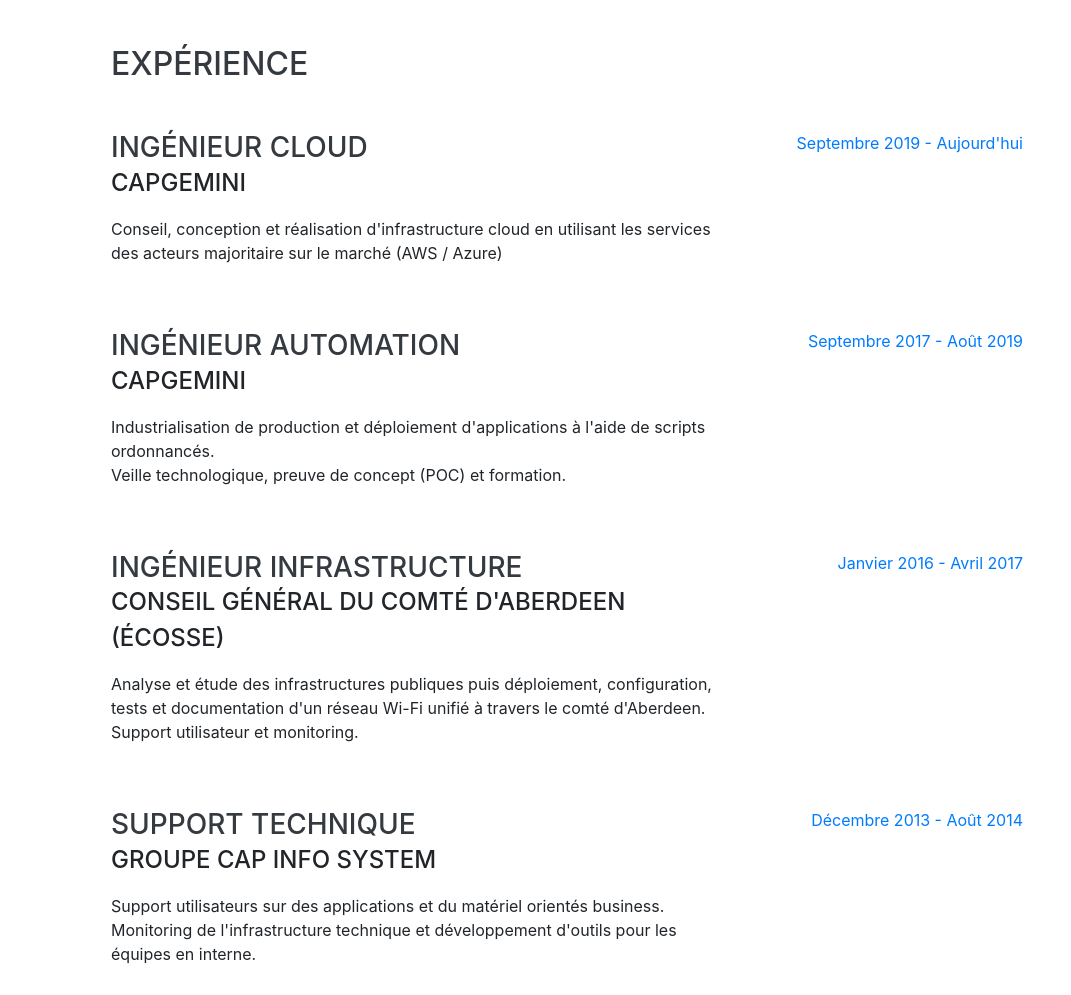
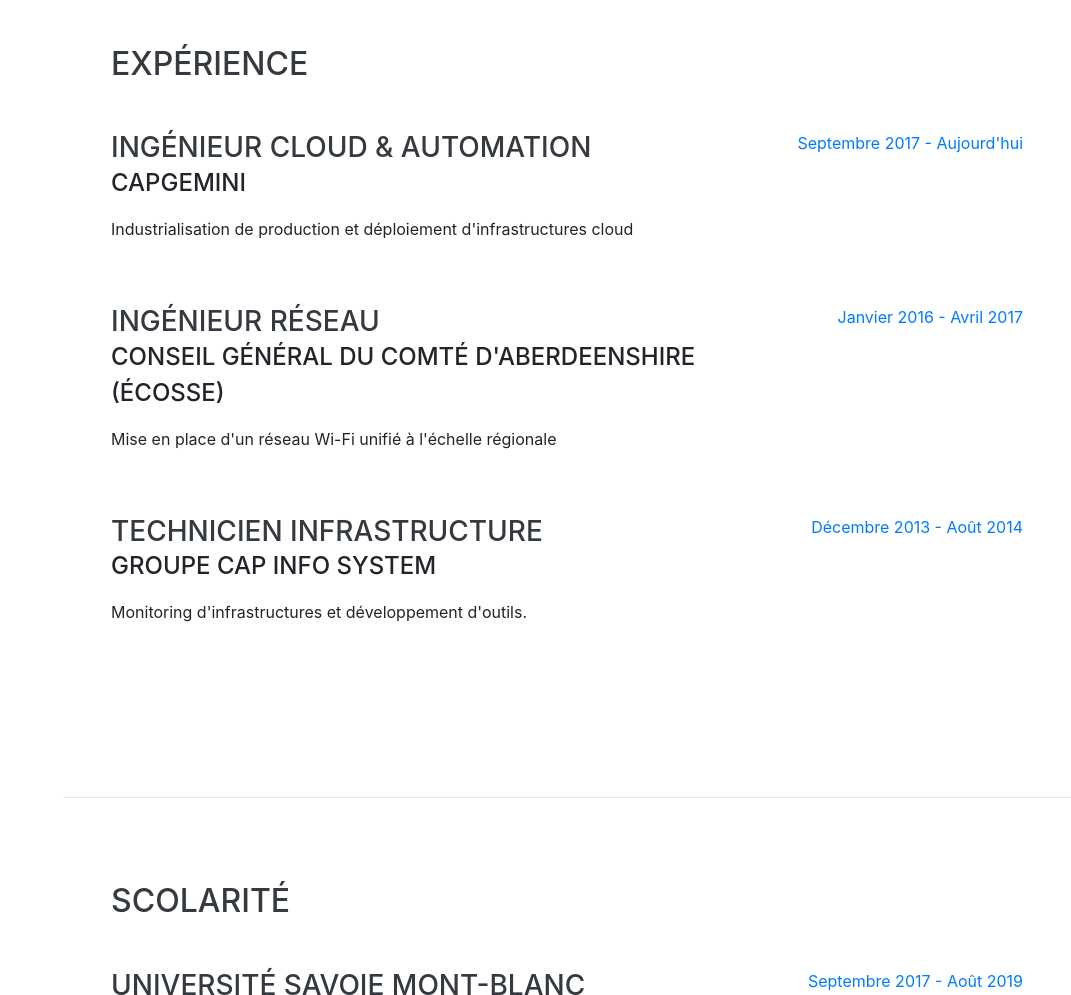
Before and after one commit to William-LP/portfolio, a website with bundled scripts: page index.html in a window 1280 px wide. Shown: the part 804-1799 px from the top of the page, without its empty margins (209-1280 px from the left). Built offline with nearby package versions, Linux system fonts and the light colour scheme; a web font is replaced by a local one.

Commit message:
experiences updates

```diff
--- a/index.html
+++ b/index.html
@@ -134,28 +134,6 @@
     <section class="resume-section p-3 p-lg-5 d-flex justify-content-center" id="experience">
       <div class="w-100">
         <h2 class="mb-5" data-tag="experience"></h2>
-
-        <div class="resume-item d-flex flex-column flex-md-row justify-content-between mb-5">
-          <div class="resume-content">
-            <h3 class="mb-0" data-tag="experience-5-position"></h3>
-            <div class="subheading mb-3" data-tag="experience-5-company"></div>
-            <p data-tag="experience-5-description"></p>
-          </div>
-          <div class="resume-date text-md-right">
-            <span class="text-primary" data-tag="experience-5-date"></span>
-          </div>
-        </div>
-
-        <div class="resume-item d-flex flex-column flex-md-row justify-content-between mb-5">
-          <div class="resume-content">
-            <h3 class="mb-0" data-tag="experience-4-position"></h3>
-            <div class="subheading mb-3" data-tag="experience-4-company"></div>
-            <p data-tag="experience-4-description"></p>
-          </div>
-          <div class="resume-date text-md-right">
-            <span class="text-primary" data-tag="experience-4-date"></span>
-          </div>
-        </div>
 
         <div class="resume-item d-flex flex-column flex-md-row justify-content-between mb-5">
           <div class="resume-content">
--- a/lang/fr.json
+++ b/lang/fr.json
@@ -8,26 +8,18 @@
     "softskills": "Savoir-Être",
     "language": "English",
     "about-1": "Experimenté dans la création et l'ordonancement de scripts dans un soucis d'optimisation des ressources humaines. <br /> J'aimerais en apprendre plus sur les methodologies de travail orientées DevOps.",
-    "experience-5-position": "Ingénieur Cloud",
-    "experience-5-company": "Capgemini",
-    "experience-5-description": "Conseil, conception et réalisation d'infrastructure cloud en utilisant les services des acteurs majoritaire sur le marché (AWS / Azure)",
-    "experience-5-date": "Septembre 2019 - Aujourd'hui",
-    "experience-4-position": "Ingénieur Automation",
-    "experience-4-company": "Capgemini",
-    "experience-4-description": "Industrialisation de production et déploiement d'applications à l'aide de scripts ordonnancés. <br /> Veille technologique, preuve de concept (POC) et formation.",
-    "experience-4-date": "Septembre 2017 - Août 2019",
-    "experience-3-position": "Ingénieur Infrastructure",
-    "experience-3-company": "Conseil général du comté d'Aberdeen (Écosse)",
-    "experience-3-description": "Analyse et étude des infrastructures publiques puis déploiement, configuration, tests et documentation d'un réseau Wi-Fi unifié à travers le comté d'Aberdeen. <br />Support utilisateur et monitoring.",
-    "experience-3-date": "Janvier 2016 - Avril 2017",
-    "experience-2-position": "Support Technique",
-    "experience-2-company": "Groupe Cap Info System",
-    "experience-2-description": "Support utilisateurs sur des applications et du matériel orientés business. <br />Monitoring de l'infrastructure technique et développement d'outils pour les équipes en interne.",
-    "experience-2-date": "Décembre 2013 - Août 2014",
-    "experience-1-position": "Stages, &amp; Intérim",
-    "experience-1-company": "France &amp; Étranger",
-    "experience-1-description": "Découvertes d'emplois et de rôles variés au travers d'entreprises très différentes, allant de TPE de 2 salariés aux multinationales; du domaine public ou privé; en B2B, B2C ou en laboratoire de recherche. <br /> Missions allant de 3 semaines à 4 mois, en France et au Royaume Uni, m'enseignant au fil du temps les rudiments du travail en équipe, la relation client et différentes méthodologies de travail.",
-    "experience-1-date": "Septembre 2008 - Juin 2015",
+    "experience-3-position": "Ingénieur Cloud & Automation",
+    "experience-3-company": "Capgemini",
+    "experience-3-description": "Industrialisation de production et déploiement d'infrastructures cloud",
+    "experience-3-date": "Septembre 2017 - Aujourd'hui",
+    "experience-2-position": "Ingénieur Réseau",
+    "experience-2-company": "Conseil général du comté d'Aberdeenshire (Écosse)",
+    "experience-2-description": "Mise en place d'un réseau Wi-Fi unifié à l'échelle régionale",
+    "experience-2-date": "Janvier 2016 - Avril 2017",
+    "experience-1-position": "Technicien Infrastructure",
+    "experience-1-company": "Groupe Cap Info System",
+    "experience-1-description": "Monitoring d'infrastructures et développement d'outils.",
+    "experience-1-date": "Décembre 2013 - Août 2014",
     "education-1-school": "Université Savoie Mont-Blanc",
     "education-1-degree": "Master",
     "education-1-title": "Télécommunication, Réseaux & Informatique.",
```
Also changed, not shown: lang/en.json (+12 -20 lines).
